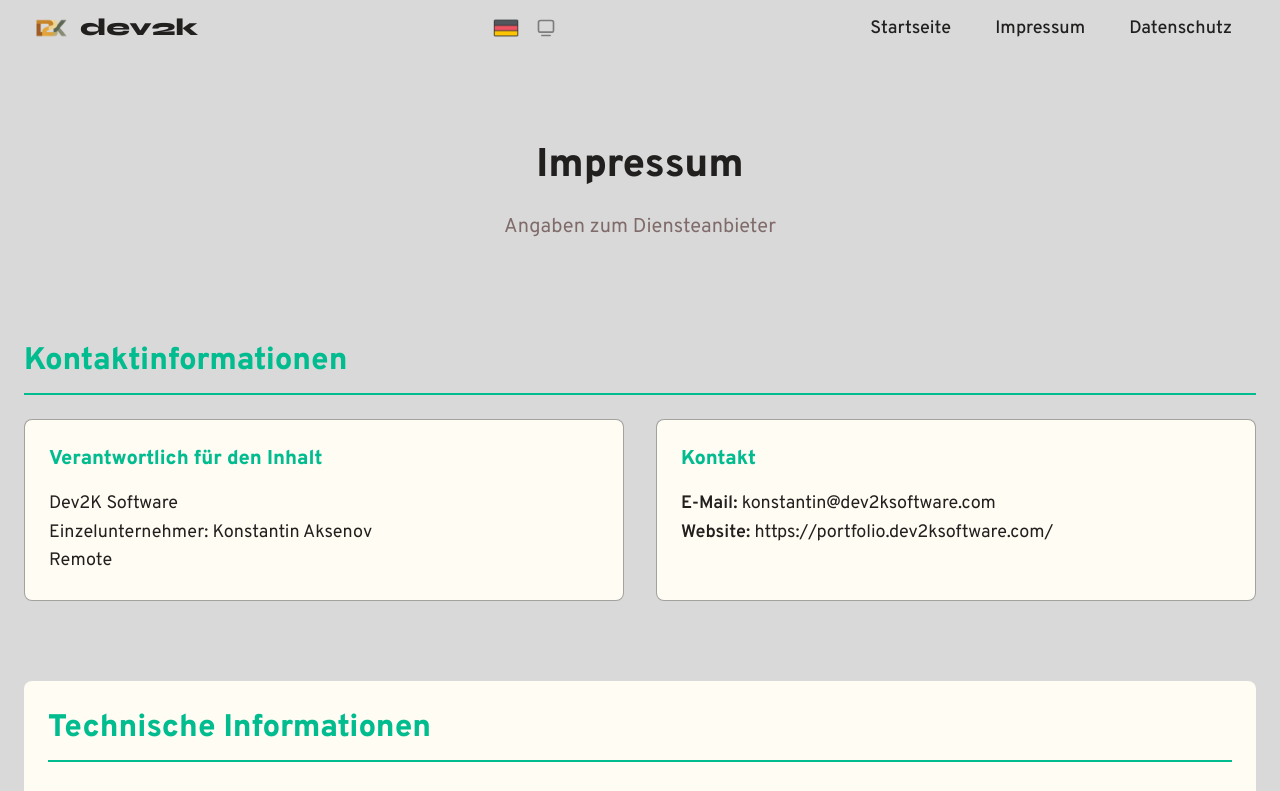
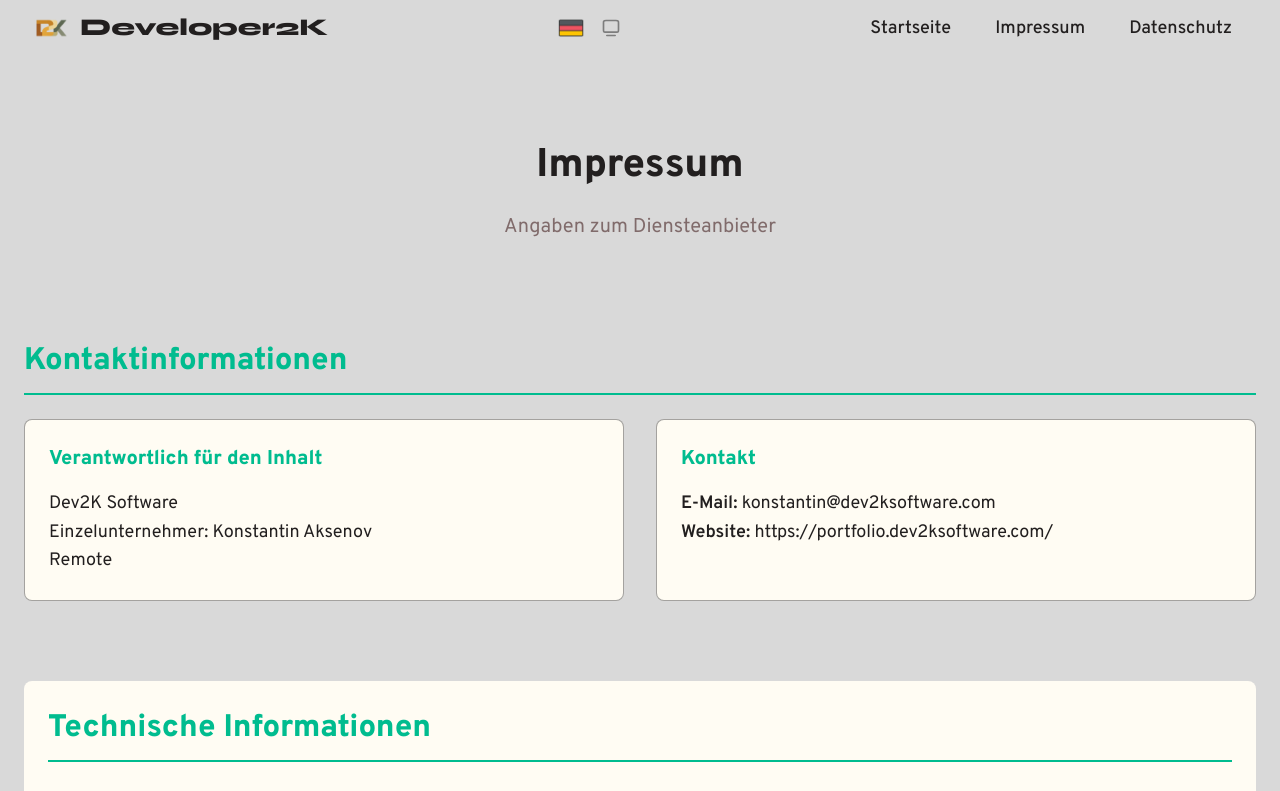
Before and after one commit to KosMaster87/Portfolio, an Angular app: page /imprint in a window 1280 px wide. Shown: the top 791 px of the page. Built offline with nearby package versions, Linux system fonts and the light colour scheme.

Commit message:
feat(header): spell out logo text as Developer2K, matching the Homepage

```diff
--- a/src/app/layout/header/header.component.html
+++ b/src/app/layout/header/header.component.html
@@ -13,8 +13,8 @@
           tabindex="0"
           title="Go to homepage"
         >
-          <img class="header__logo-icon" [src]="logoPath()" alt="dev2k Logo" draggable="false" />
-          <span class="header__logo-text">dev2k</span>
+          <img class="header__logo-icon" [src]="logoPath()" alt="Developer2K Logo" draggable="false" />
+          <span class="header__logo-text">Developer2K</span>
         </a>
       </div>
 
```
Also changed, not shown: 1 other file (tests, documents, lock files or other folders).
